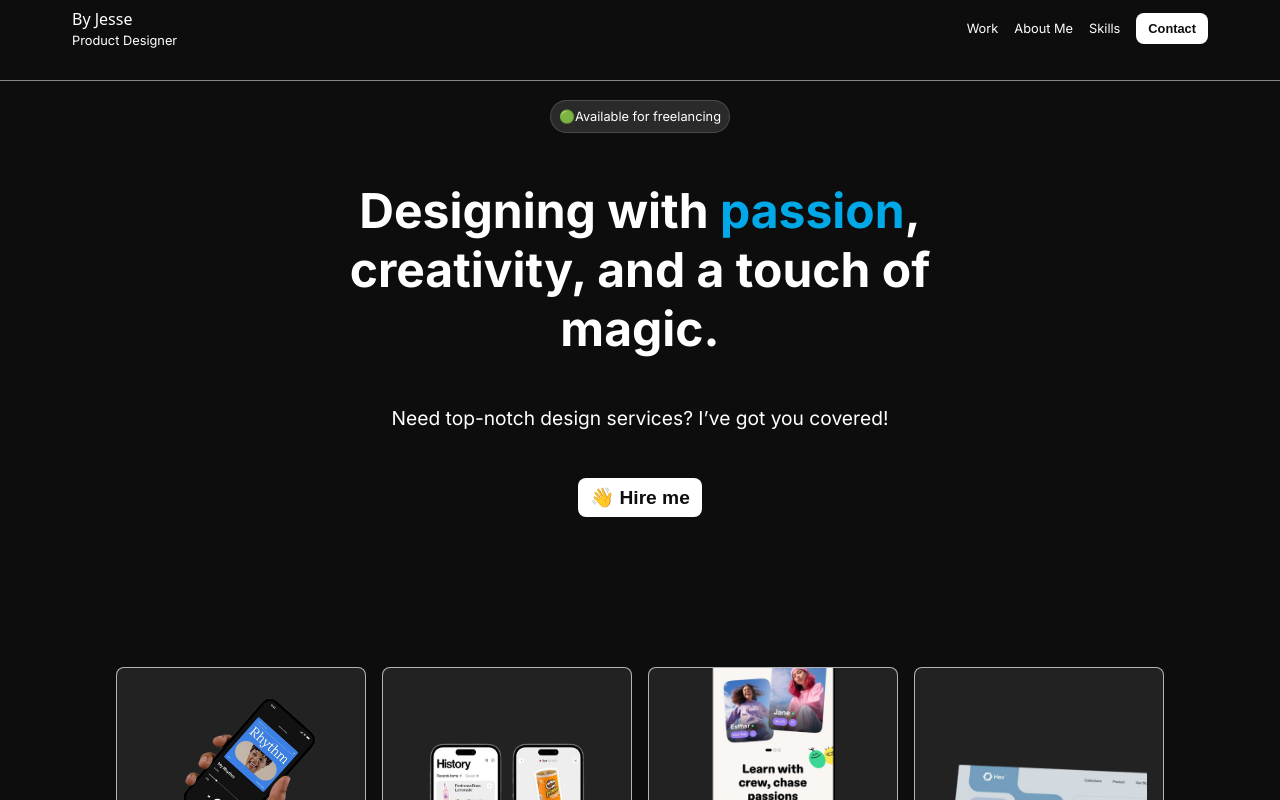
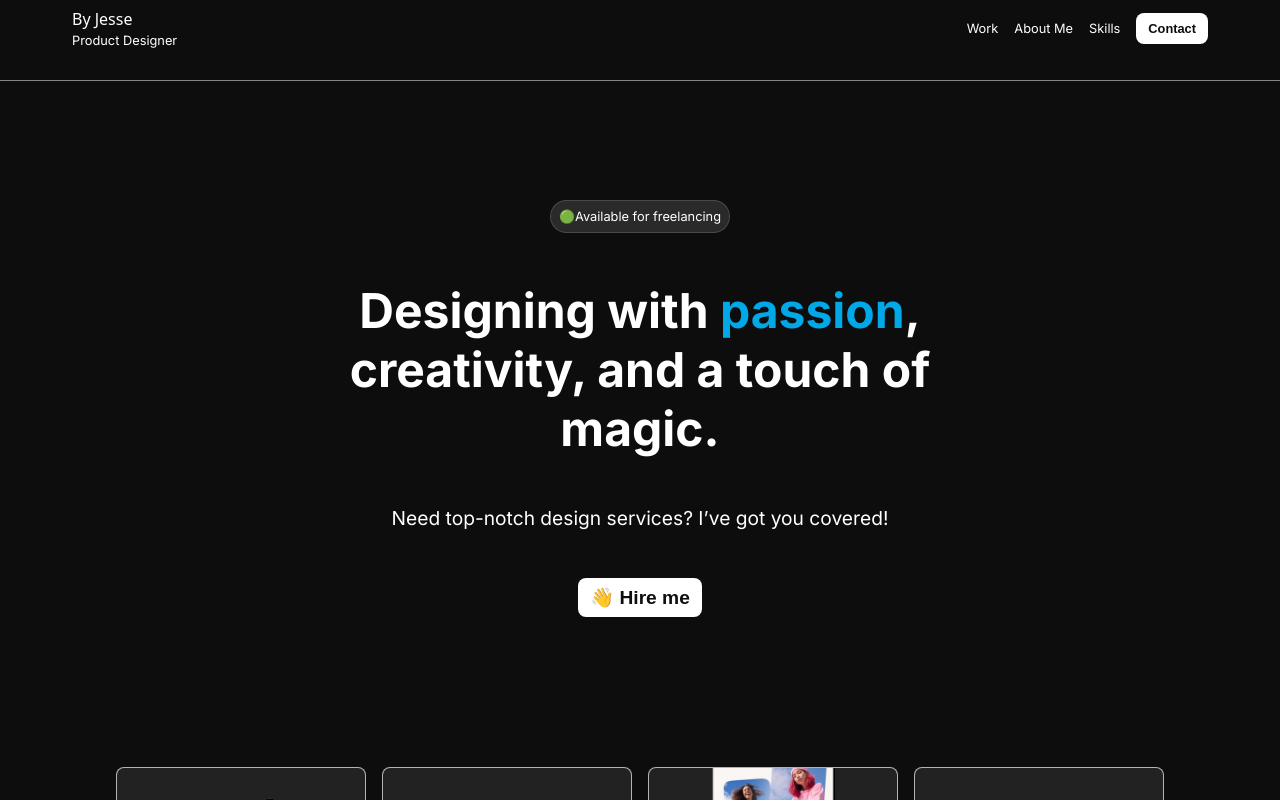
Before and after one commit to Donsmatt/terra-portfolio-two, a React (Vite) app: page / in a window 1280 px wide. Shown: the top 800 px of the page. Built offline with nearby package versions, Linux system fonts and the light colour scheme; a web font is replaced by a local one.

Commit message:
fixed hero padding

```diff
--- a/src/index.css
+++ b/src/index.css
@@ -111,7 +111,7 @@ nav {
   background-color: #0d0d0d;
   color: #fff;
   text-align: center;
-  padding-block: 100px;
+  padding-block: 200px 100px;
 }
 
 .hero__section-wrapper {
```
